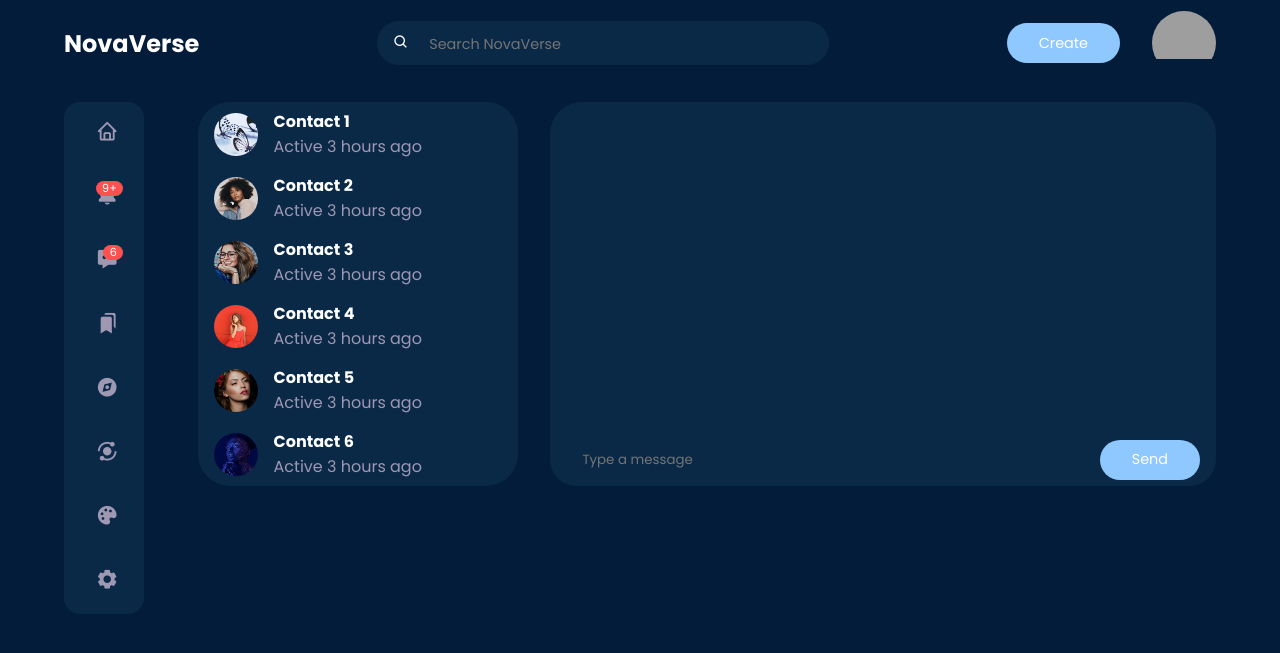
After one commit to BeminDawoud/NovaVerse, a Python web app: template templates/messages.html in a window 1280 px wide. The commit adds this page. Shown: the top 653 px of the page. Run offline with Jinja, Linux system fonts and the light colour scheme; the template is opened without the code that fills it, so the values that code supplies are empty; grey boxes are pictures that could not be loaded.

Commit message:
Add messages template page

```diff
--- a/static/js/home.js
+++ b/static/js/home.js
@@ -9,20 +9,21 @@ const root = document.querySelector(':root');
 const bg1 = document.querySelector('.bg-1');
 const bg2 = document.querySelector('.bg-2');
 const bg3 = document.querySelector('.bg-3');
+const contacts = document.querySelectorAll(".contact")
 
 
 // *******************Side-Bar*************************
 // remove class active from all items
-const changeActiveItem = () => {
-	menuItems.forEach(item => {
+const changeActiveItem = (items) => {
+	items.forEach(item => {
 		item.classList.remove("active");
 	})
 }
 
-// Add active class in item clicked
+// Add active class in menu-item clicked
 menuItems.forEach(item => {
 	item.addEventListener("click", () => {
-		changeActiveItem();
+		changeActiveItem(menuItems);
 		item.classList.add("active");
 		if(item.id != "notifications"){
 			document.querySelector('.notifications-popup').style.display = 'none';
@@ -30,6 +31,14 @@ menuItems.forEach(item => {
 			document.querySelector('.notifications-popup').style.display = 'block';
 			document.querySelector('#notifications .notifications-count').style.display = 'none';
 		}
+	})
+})
+
+// Add active class in messages clicked
+contacts.forEach(item => {
+	item.addEventListener("click", () => {
+		changeActiveItem(contacts);
+		item.classList.add("active");
 	})
 })
 
--- a/static/style/home.css
+++ b/static/style/home.css
@@ -153,7 +153,6 @@ main .container .left .profile{
 	align-items: center;
 	column-gap: 1rem;
 	width: 100%;
-
 }
 
 /*================ Side-bar ================*/
--- /dev/null
+++ b/static/style/messages.css
@@ -0,0 +1,100 @@
+main .container{
+	display: grid;
+	grid-template-columns: 8vw auto;
+	column-gap: 2rem;
+	position: relative;
+}
+
+.left{
+	width: 5rem;
+	z-index: 5;
+}
+
+.sidebar h3{
+	display: none;
+}
+
+.middle .messages-wrapper{
+	display: grid;
+	grid-template-columns: 25vw auto;
+	gap: 2rem;
+	margin-top: 1rem;
+}
+
+.middle .messages-wrapper .contacts {
+	display: flex;
+	flex-direction: column;
+	border-radius: var(--border-radius);
+	background: var(--colour-secondary);
+}
+
+.messages-wrapper .contacts .contact {
+	display: flex;
+	align-items: center;
+	padding: var(--card-padding);
+	height: 4rem;
+	gap: 1rem;
+	cursor: pointer;
+	transition: all 300ms ease;
+	position: relative;
+}
+
+.messages-wrapper .contacts .contact:hover,
+.messages-wrapper .contacts .contact.active {
+	background: var(--colour-primary);
+}
+
+.messages-wrapper .contacts .contact.active::before {
+	content: "";
+	display: block;
+	width: 0.5rem;
+	background: var(--btn-color);
+	position: absolute;
+	height: 100%;
+	left: 0;
+}
+
+.messages-wrapper .contacts .contact:first-child.active{
+	border-top-left-radius: var(--border-radius);
+	overflow: hidden;
+}
+
+.messages-wrapper .contacts .contact:last-child.active{
+	border-bottom-left-radius: var(--border-radius);
+	overflow: hidden;
+}
+
+.middle .messages-wrapper .chat {
+	display: flex;
+	position: relative;
+	justify-content: center;
+	padding: var(--card-padding);
+	border-radius: var(--border-radius);
+	background: var(--colour-secondary);
+}
+
+.middle .messages-wrapper .input-bar{
+	width: 100%;
+	display: flex;
+	position: absolute;
+	bottom: 0;
+	margin-top: 1rem;
+	background: var(--colour-secondary);
+	padding: 0.4rem var(--card-padding);
+	border-radius: var(--border-radius);
+}
+
+.middle .messages-wrapper .input-bar input[type="text"]{
+	justify-content: start;
+	width: 100%;
+	padding-left: 1rem;
+	background: transparent;
+	color: white;
+}
+
+
+@media screen and (max-width: 700px) {
+	.messages-wrapper .contacts .contact .handle{
+		display: none;
+	}
+}
--- /dev/null
+++ b/templates/messages.html
@@ -0,0 +1,270 @@
+<!DOCTYPE html>
+<html lang="en">
+<head>
+	<meta charset="UTF-8">
+	<meta name="viewport" content="width=device-width, initial-scale=1.0">
+	<link rel="stylesheet" href="../static/style/home.css">
+	<link rel="stylesheet" href="../static/style/messages.css">
+	<link rel="icon" type="image/png" href="../static/img/Log/NovaVerse.svg" sizes="32x32">
+	<link href='https://unpkg.com/boxicons@2.1.4/css/boxicons.min.css' rel='stylesheet'>
+	<title>NovaVerse</title>
+</head>
+<body>
+	<!-- ================ NavBar ================ -->
+	<nav>
+		<div class="container">
+			<h2 class="logo">
+				NovaVerse
+			</h2>
+			<div class="search-bar">
+				<i class='bx bx-search'></i>
+				<input type="search" placeholder="Search NovaVerse">
+			</div>
+			<div class="create">
+				<label class="btn btn-primary" for="create-post">Create</label>
+				<div class="profile-photo">
+					<img src="../static/img/Log/NovaVerse.svg" alt="">
+				</div>
+			</div>
+		</div>
+	</nav>
+	<!-- ================ end of NavBar ================ -->
+
+
+	<!-- ================ main ================ -->
+	 <main>
+		<div class="container">
+			<!-- ================ left ================ -->
+			<div class="left">
+				<!-- ================ side-bar ================ -->
+				 <div class="sidebar">
+					<a class="menu-item">
+						<span><i class='bx bx-home'></i></span><h3>Home</h3>
+					</a>
+					<a class="menu-item" id="notifications">
+						<span><i class='bx bxs-bell'><small class="notifications-count">9+</small></i></span><h3>Notifications</h3>
+						<!-- ================ notification Pop-Up ================ -->
+						 <div class="notifications-popup">
+							<div>
+								<div class="profile-photo">
+									<img src="../static/img/profile-1.jpg">
+								</div>
+								<div class="notifications-body">
+									<b>Loki Oden</b> Accepted your friend request
+									<small class="text-muted">Days Ago</small>
+								</div>
+							</div>
+							<div>
+								<div class="profile-photo">
+									<img src="../static/img/profile-2.jpg">
+								</div>
+								<div class="notifications-body">
+									<b>Thor Oden</b> Commented on your post
+									<small class="text-muted">Days Ago</small>
+								</div>
+							</div>
+							<div>
+								<div class="profile-photo">
+									<img src="../static/img/profile-3.jpg">
+								</div>
+								<div class="notifications-body">
+									<b>Hella Oden</b> liked your post
+									<small class="text-muted">Days Ago</small>
+								</div>
+							</div>
+							<div>
+								<div class="profile-photo">
+									<img src="../static/img/profile-4.jpg">
+								</div>
+								<div class="notifications-body">
+									<b>Oden</b> Accepted your friend request
+									<small class="text-muted">Days Ago</small>
+								</div>
+							</div>
+							<div>
+								<div class="profile-photo">
+									<img src="../static/img/profile-5.jpg">
+								</div>
+								<div class="notifications-body">
+									<b>Loki</b> Accepted your friend request
+									<small class="text-muted">Days Ago</small>
+								</div>
+							</div>
+							<div>
+								<div class="profile-photo">
+									<img src="../static/img/profile-6.jpg">
+								</div>
+								<div class="notifications-body">
+									<b>Loki</b> Accepted your friend request
+									<small class="text-muted">Days Ago</small>
+								</div>
+							</div>
+						 </div>
+					</a>
+					<a class="menu-item" id="messages-notifications">
+						<span><i class='bx bxs-message-dots'><small class="notifications-count">6</small></i></span><h3>Messages</h3>
+					</a>
+					<a class="menu-item">
+						<span><i class='bx bxs-bookmarks'></i></span><h3>Bookmarks</h3>
+					</a>
+					<a class="menu-item">
+						<span><i class='bx bxs-compass'></i></span><h3>Explore</h3>
+					</a>
+					<a class="menu-item">
+						<span><i class='bx bxs-analyse' ></i></span><h3>Analytics</h3>
+					</a>
+					<a class="menu-item" id="theme">
+						<span><i class='bx bxs-palette' ></i></span><h3>Themes</h3>
+					</a>
+					<a class="menu-item">
+						<span><i class='bx bxs-cog'></i></span><h3>Settings</h3>
+					</a>
+				 </div>
+			</div>
+			<!-- ================ End of left ================ -->
+
+			<!-- ================ middle ================ -->
+			<div class="middle">
+				<div class="messages-wrapper">
+					<div class="contacts">
+					  	<div class="contact">
+							<div class="profile-photo">
+								<img src="../static/img/profile-2.jpg">
+							</div>
+							<div class="handle">
+								<h4>Contact 1</h4>
+								<p class="text-muted">
+									Active 3 hours ago
+								</p>
+							</div>
+					  	</div>
+						  <div class="contact">
+							<div class="profile-photo">
+								<img src="../static/img/profile-3.jpg">
+							</div>
+							<div class="handle">
+								<h4>Contact 2</h4>
+								<p class="text-muted">
+									Active 3 hours ago
+								</p>
+							</div>
+					  	</div>
+						  <div class="contact">
+							<div class="profile-photo">
+								<img src="../static/img/profile-4.jpg">
+							</div>
+							<div class="handle">
+								<h4>Contact 3</h4>
+								<p class="text-muted">
+									Active 3 hours ago
+								</p>
+							</div>
+					  	</div>
+						  <div class="contact">
+							<div class="profile-photo">
+								<img src="../static/img/profile-5.jpg">
+							</div>
+							<div class="handle">
+								<h4>Contact 4</h4>
+								<p class="text-muted">
+									Active 3 hours ago
+								</p>
+							</div>
+					  	</div>
+						  <div class="contact">
+							<div class="profile-photo">
+								<img src="../static/img/profile-6.jpg">
+							</div>
+							<div class="handle">
+								<h4>Contact 5</h4>
+								<p class="text-muted">
+									Active 3 hours ago
+								</p>
+							</div>
+					  	</div>
+						  <div class="contact">
+							<div class="profile-photo">
+								<img src="../static/img/profile-7.jpg">
+							</div>
+							<div class="handle">
+								<h4>Contact 6</h4>
+								<p class="text-muted">
+									Active 3 hours ago
+								</p>
+							</div>
+					  	</div>
+					  	<!-- Add more contacts as needed -->
+					</div>
+					<div class="chat">
+					  	<div class="messages">
+							<!-- Messages will be displayed here -->
+					  	</div>
+					  	<div class="input-bar">
+							<input type="text" id="message-input" placeholder="Type a message">
+							<button class="btn btn-primary" id="send-button">Send</button>
+					  	</div>
+					</div>
+				</div>
+			</div>
+			<!-- ================ middle ================ -->
+		 </div>
+	 </main>
+
+
+	<!-- ================ themes ================ -->
+	<div class="customized-theme">
+		<div class="card">
+			<h2>Customize your view</h2>
+			<p class="text-muted">Manage your font size, color, and background.</p>
+
+			<!-- ================ Font Size ================ -->
+			<div class="font-size">
+				<h4>Font Size</h4>
+				<div>
+					<h6>Aa</h6>
+					<div class="choose-size">
+						<span class="font-size-1 "></span>
+						<span class="font-size-2"></span>
+						<span class="font-size-3 active"></span>
+						<span class="font-size-4"></span>
+						<span class="font-size-5"></span>
+					</div>
+					<h3>Aa</h3>
+				</div>
+			</div>
+
+			<!-- ================ Primary Colours ================ -->
+			 <div class="color">
+				<h4>Color</h4>
+				<div class="choose-color">
+					<span class="color-1 active"></span>
+					<span class="color-2"></span>
+					<span class="color-3"></span>
+					<span class="color-4"></span>
+					<span class="color-5"></span>
+				</div>
+			 </div>
+			<!-- ================ Background Colours ================ -->
+			 <div class="background">
+				<h4>Background</h4>
+				<div class="choose-bg">
+					<div class="bg-1">
+						<span></span>
+						<h5 for="bg-1">Light</h5>
+					</div>
+					<div class="bg-2 active">
+						<span></span>
+						<h5 for="bg-2">Midnight Blue</h5>
+					</div>
+					<div class="bg-3">
+						<span></span>
+						<h5 for="bg-3">Midnight Purple</h5>
+					</div>
+				</div>
+			 </div>
+		</div>
+	 </div>
+	 <!-- ================ end of themes ================ -->
+	 <script src="../static/js/home.js"></script>
+</body>
+</html>
```
